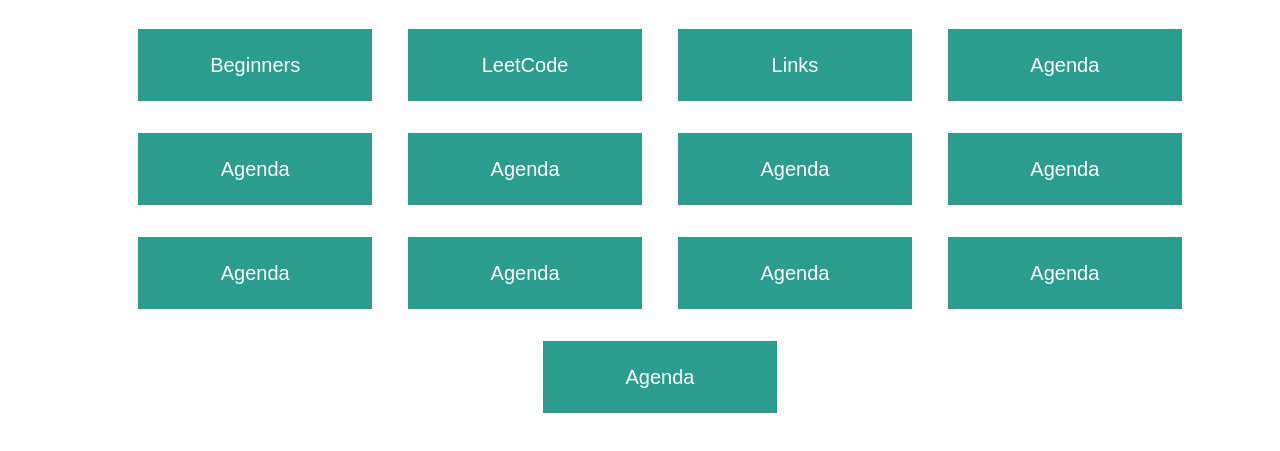
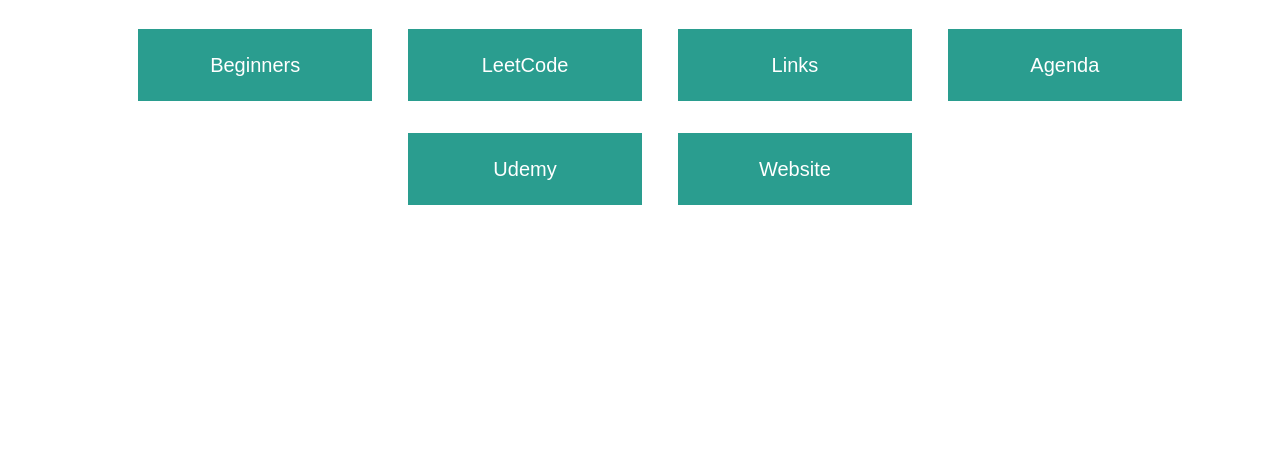
Before and after one commit to JaggerWinkler/Computer-Club-Canvas, a plain HTML site: page index.html in a window 1280 px wide. Shown: the part 93-544 px from the top of the page. Drawn offline with nearby package versions, Linux system fonts and the light colour scheme; a web font is replaced by a local one.

Commit message:
Actual update
forgot about the website button

```diff
--- a/index.html
+++ b/index.html
@@ -55,15 +55,8 @@
             <li><a class="btn-large btn-info btn custom-link" href="https://leetcode.com/problemset/all/" data-api-endpoint="https://waterfordschool.instructure.com/api/v1/courses/8430/discussion_topics" data-api-returntype="[Discussion]">LeetCode</a> </li>
             <li><a class="btn-large btn-info btn custom-link" href="https://waterfordschool.instructure.com/courses/8430/pages/resources" data-api-endpoint="https://waterfordschool.instructure.com/api/v1/courses/8430/pages/resources" data-api-returntype="Page">Links</a> </li>
             <li><a class="btn-large btn-info btn custom-link" href="https://waterfordschool.instructure.com/courses/8430/announcements" data-api-endpoint="https://waterfordschool.instructure.com/api/v1/courses/8430/discussion_topics/24643" data-api-returntype="Discussion">Agenda</a></li>
-            <li><a class="btn-large btn-info btn custom-link" href="https://waterfordschool.instructure.com/courses/8430/announcements" data-api-endpoint="https://waterfordschool.instructure.com/api/v1/courses/8430/discussion_topics/24643" data-api-returntype="Discussion">Agenda</a></li>
-            <li><a class="btn-large btn-info btn custom-link" href="https://waterfordschool.instructure.com/courses/8430/announcements" data-api-endpoint="https://waterfordschool.instructure.com/api/v1/courses/8430/discussion_topics/24643" data-api-returntype="Discussion">Agenda</a></li>
-            <li><a class="btn-large btn-info btn custom-link" href="https://waterfordschool.instructure.com/courses/8430/announcements" data-api-endpoint="https://waterfordschool.instructure.com/api/v1/courses/8430/discussion_topics/24643" data-api-returntype="Discussion">Agenda</a></li>
-            <li><a class="btn-large btn-info btn custom-link" href="https://waterfordschool.instructure.com/courses/8430/announcements" data-api-endpoint="https://waterfordschool.instructure.com/api/v1/courses/8430/discussion_topics/24643" data-api-returntype="Discussion">Agenda</a></li>
-            <li><a class="btn-large btn-info btn custom-link" href="https://waterfordschool.instructure.com/courses/8430/announcements" data-api-endpoint="https://waterfordschool.instructure.com/api/v1/courses/8430/discussion_topics/24643" data-api-returntype="Discussion">Agenda</a></li>
-            <li><a class="btn-large btn-info btn custom-link" href="https://waterfordschool.instructure.com/courses/8430/announcements" data-api-endpoint="https://waterfordschool.instructure.com/api/v1/courses/8430/discussion_topics/24643" data-api-returntype="Discussion">Agenda</a></li>
-            <li><a class="btn-large btn-info btn custom-link" href="https://waterfordschool.instructure.com/courses/8430/announcements" data-api-endpoint="https://waterfordschool.instructure.com/api/v1/courses/8430/discussion_topics/24643" data-api-returntype="Discussion">Agenda</a></li>
-            <li><a class="btn-large btn-info btn custom-link" href="https://waterfordschool.instructure.com/courses/8430/announcements" data-api-endpoint="https://waterfordschool.instructure.com/api/v1/courses/8430/discussion_topics/24643" data-api-returntype="Discussion">Agenda</a></li>
-            <li><a class="btn-large btn-info btn custom-link" href="https://waterfordschool.instructure.com/courses/8430/announcements" data-api-endpoint="https://waterfordschool.instructure.com/api/v1/courses/8430/discussion_topics/24643" data-api-returntype="Discussion">Agenda</a></li>
+            <li><a class="btn-large btn-info btn custom-link" href="https://waterfordschool.instructure.com/courses/8430/announcements" data-api-endpoint="https://waterfordschool.instructure.com/api/v1/courses/8430/discussion_topics/24643" data-api-returntype="Discussion">Udemy</a></li>
+            <li><a class="btn-large btn-info btn custom-link" href="https://waterfordschool.instructure.com/courses/8430/announcements" data-api-endpoint="https://waterfordschool.instructure.com/api/v1/courses/8430/discussion_topics/24643" data-api-returntype="Discussion">Website</a></li>
         </ul>
     </body>
 </html>
```
